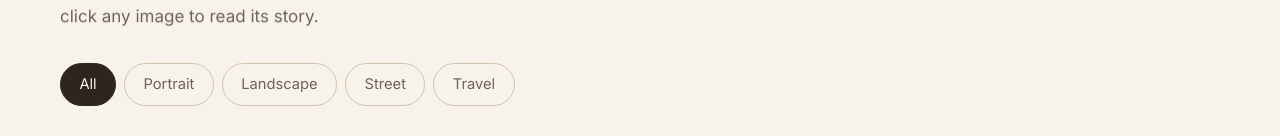
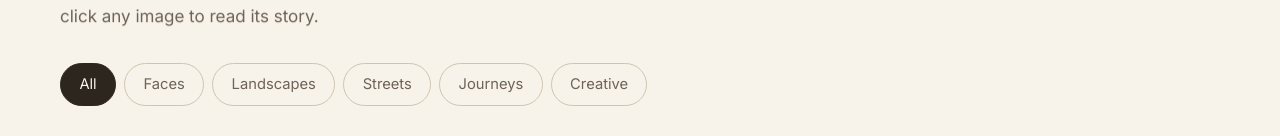
Before and after one commit to Friendheim/FriendheimNiephotograph, a React (Vite) app: page /work in a window 1280 px wide. Shown: the part 303-439 px from the top of the page. Built offline with nearby package versions, Linux system fonts and the light colour scheme; the HTML template or start-up script is replaced by a standard one.

Commit message:
Add Creative theme (empty state); rename categories to editorial themes (Faces/Landscapes/Streets/Journeys/Creative)

```diff
--- a/src/data/works.js
+++ b/src/data/works.js
@@ -4,10 +4,11 @@
 //  HOW IT WORKS
 //  1. Every photo you drop into one of these folders appears on
 //     the site automatically (no code changes needed):
-//       src/assets/works/portrait/   → category "Portrait"
-//       src/assets/works/landscape/  → category "Landscape"
-//       src/assets/works/street/     → category "Street"
-//       src/assets/works/travel/     → category "Travel"
+//       src/assets/works/portrait/   → category "Faces"
+//       src/assets/works/landscape/  → category "Landscapes"
+//       src/assets/works/street/     → category "Streets"
+//       src/assets/works/travel/     → category "Journeys"
+//       src/assets/works/creative/   → category "Creative" (new)
 //     (you may add your own folders too — the folder name becomes
 //      a new category, e.g. src/assets/works/wildlife/)
 //  2. Title comes from the file name by default. For a custom title,
@@ -168,7 +169,19 @@ const modules = import.meta.glob('../assets/works/*/*.{jpg,jpeg,png,webp}', {
   import: 'default',
 })
 
-const KNOWN_ORDER = ['Portrait', 'Landscape', 'Street', 'Travel']
+// folder key → short editorial theme shown in the UI
+const CATEGORY_LABELS = {
+  portrait: 'Faces',
+  landscape: 'Landscapes',
+  street: 'Streets',
+  travel: 'Journeys',
+  creative: 'Creative',
+}
+const KNOWN_ORDER = ['portrait', 'landscape', 'street', 'travel', 'creative']
+
+function labelFor(folder) {
+  return CATEGORY_LABELS[folder] || folder.charAt(0).toUpperCase() + folder.slice(1)
+}
 
 function titleCase(str) {
   return str.charAt(0).toUpperCase() + str.slice(1)
@@ -189,10 +202,11 @@ const works = Object.entries(modules)
     if (!match) return null
     const folder = match[1]
     const filename = match[2]
-    const category = titleCase(folder)
+    const category = labelFor(folder)
     const override = overrides[`${folder}/${filename}`] || {}
     return {
       id: key,
+      folder,
       title: override.title || humanizeTitle(filename),
       category,
       location: override.location || '',
@@ -204,17 +218,19 @@ const works = Object.entries(modules)
   })
   .filter(Boolean)
   .sort((a, b) => {
-    const oa = KNOWN_ORDER.indexOf(a.category)
-    const ob = KNOWN_ORDER.indexOf(b.category)
+    const oa = KNOWN_ORDER.indexOf(a.folder)
+    const ob = KNOWN_ORDER.indexOf(b.folder)
     const ca = oa === -1 ? KNOWN_ORDER.length : oa
     const cb = ob === -1 ? KNOWN_ORDER.length : ob
     if (ca !== cb) return ca - cb
     return a.image.localeCompare(b.image, undefined, { numeric: true })
   })
 
-const categories = ['All', ...KNOWN_ORDER.filter((c) => works.some((w) => w.category === c)), ...works
-  .map((w) => w.category)
-  .filter((c, i, arr) => arr.indexOf(c) === i && !KNOWN_ORDER.includes(c))
-  .sort()]
+// 'All' + every known theme (including empty ones like Creative) + any extra folders
+const extraFolders = works
+  .map((w) => w.folder)
+  .filter((f, i, arr) => arr.indexOf(f) === i && !KNOWN_ORDER.includes(f))
+  .sort()
+const categories = ['All', ...KNOWN_ORDER.map((k) => labelFor(k)), ...extraFolders.map((f) => labelFor(f))]
 
 export { works, categories }
--- a/src/index.css
+++ b/src/index.css
@@ -554,6 +554,13 @@ ul {
   margin-bottom: 1.3rem;
 }
 
+.empty-hint {
+  padding: 3.5rem 1rem;
+  text-align: center;
+  color: var(--ink-mute);
+  font-size: 0.95rem;
+}
+
 /* ---------- 11. Lightbox ---------- */
 .lightbox {
   position: fixed;
--- a/src/pages/Home.jsx
+++ b/src/pages/Home.jsx
@@ -38,9 +38,9 @@ export default function Home() {
         <div className="container">
           <Reveal>
             <div className="featured-head">
-              <h2>Selected work</h2>
+              <h2>Selected frames</h2>
               <Link className="text-link" to="/work">
-                All work →
+                All frames →
               </Link>
             </div>
           </Reveal>
--- a/src/pages/Portfolio.jsx
+++ b/src/pages/Portfolio.jsx
@@ -65,6 +65,12 @@ export default function Portfolio() {
               </Reveal>
             ))}
           </div>
+          {filtered.length === 0 && (
+            <p className="empty-hint">
+              Nothing here yet — drop photos into <code>src/assets/works/creative/</code> and they
+              will appear automatically.
+            </p>
+          )}
         </div>
       </section>
 
```
Also changed, not shown: scripts/smoke.cjs (+14 -3 lines), 1 other file (tests, documents, lock files or other folders).
